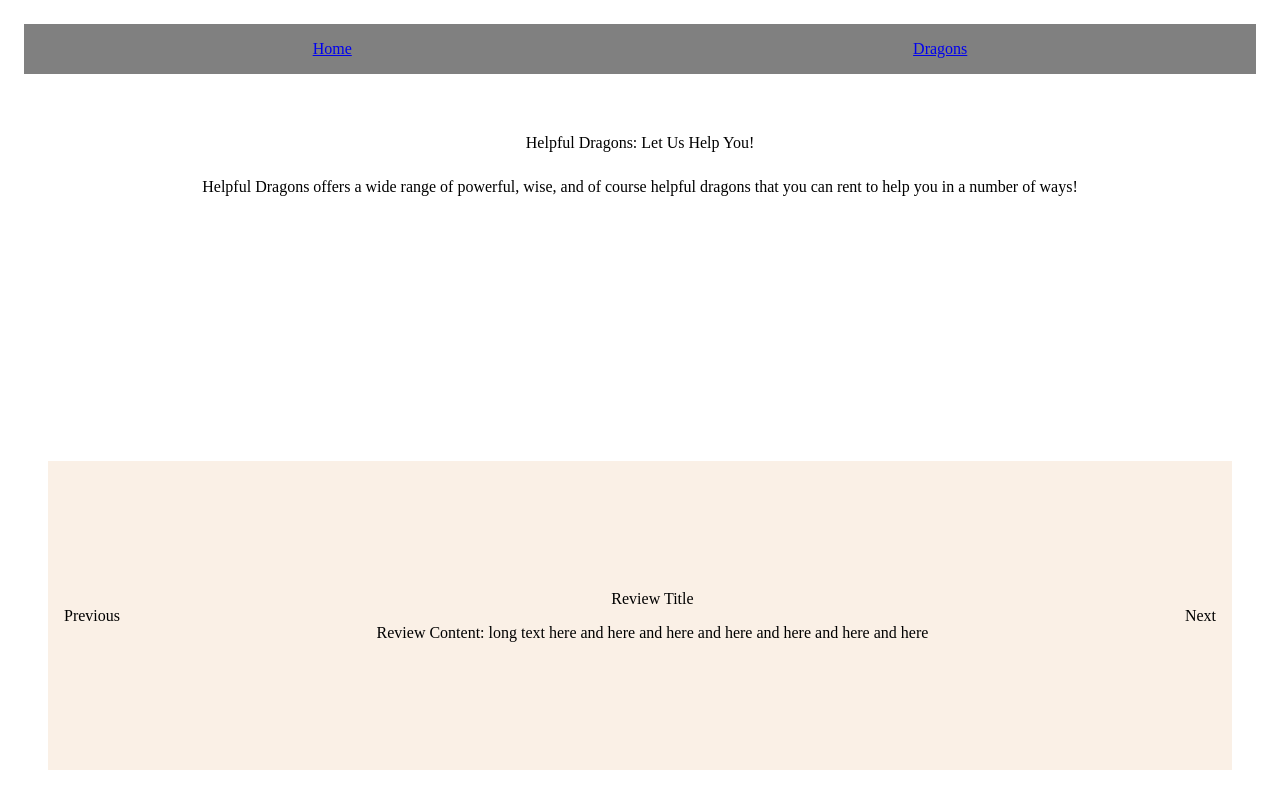
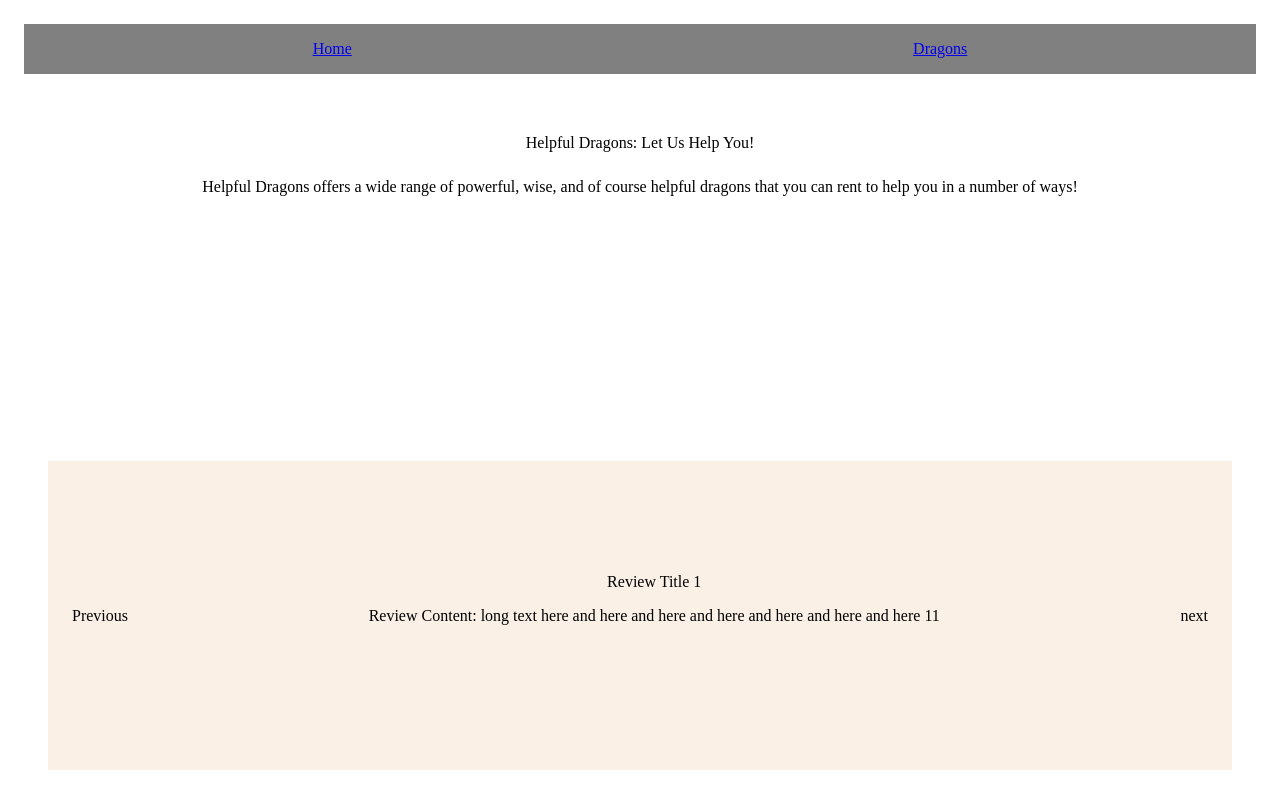
Before and after one commit to PatoGMTP/Helpful_Dragon, an Angular app in the folder helpfulDragonApp/: page /home in a window 1280 px wide. Built offline with nearby package versions, Linux system fonts and the light colour scheme.

Commit message:
More layout stuff

```diff
--- a/helpfulDragonApp/src/app/home/home.component.html
+++ b/helpfulDragonApp/src/app/home/home.component.html
@@ -9,22 +9,28 @@
 
 <div class="bottom">
     <div class="carousel">
-        <div class="prev">
-            Previous
+        <div class="prev" (click)="changeSlide(-1)">
+            <div class="left_arrow">
+                Previous
+            </div>
         </div>
 
         <div class="dynamic_slide">
             <span class="heading">
                 Review Title
+                {{review.title}}
             </span>
 
             <span class="review">
                 Review Content: long text here and here and here and here and here and here and here
+                {{review.text}}
             </span>
         </div>
 
-        <div class="next">
-            Next
+        <div class="next" (click)="changeSlide(1)">
+            <div class="right_arrow">
+                next
+            </div>
         </div>
     </div>
 </div>
--- a/helpfulDragonApp/src/app/home/home.component.scss
+++ b/helpfulDragonApp/src/app/home/home.component.scss
@@ -23,10 +23,17 @@
     grid-template-columns: auto 1fr auto;
     gap: 10px;
 
-    align-items: center;
+    // align-items: center;
     text-align: center;
 
     background-color: linen;
+}
+
+.prev, .next
+{
+    display: flex;
+    flex-flow: column;
+    justify-content: center;
 }
 
 .dynamic_slide
--- a/helpfulDragonApp/src/app/home/home.component.ts
+++ b/helpfulDragonApp/src/app/home/home.component.ts
@@ -7,9 +7,30 @@ import { Component, OnInit } from '@angular/core';
 })
 export class HomeComponent implements OnInit {
 
-  constructor() { }
+  review: {title: string, text: string} = {title: "", text: ""};
+
+  index: number = 0;
+
+  review_list: {title: string, text: string}[] = [
+    {title: "1", text: "11"},
+    {title: "2", text: "22"},
+    {title: "3", text: "33"},
+    {title: "4", text: "44"},
+    {title: "5", text: "55"},
+  ];
+
+  constructor()
+  {
+    this.review = this.review_list[this.index];
+  }
 
   ngOnInit(): void {
   }
 
+  changeSlide(input: number): void
+  {
+    this.index = (this.index + input) % this.review_list.length;
+    if (this.index === -1) this.index = this.review_list.length-1;
+    this.review = this.review_list[this.index];
+  }
 }
--- a/helpfulDragonApp/src/app/profile/profile.component.scss
+++ b/helpfulDragonApp/src/app/profile/profile.component.scss
@@ -4,6 +4,12 @@
     display: grid;
     grid-template-columns: 3fr 1fr;
     gap: 10px;
+}
+
+.imgcontainer
+{
+    display: grid;
+    grid-template-columns: repeat(auto-fill, minmax(200px, 1fr))
 }
 
 .sidebar
```
